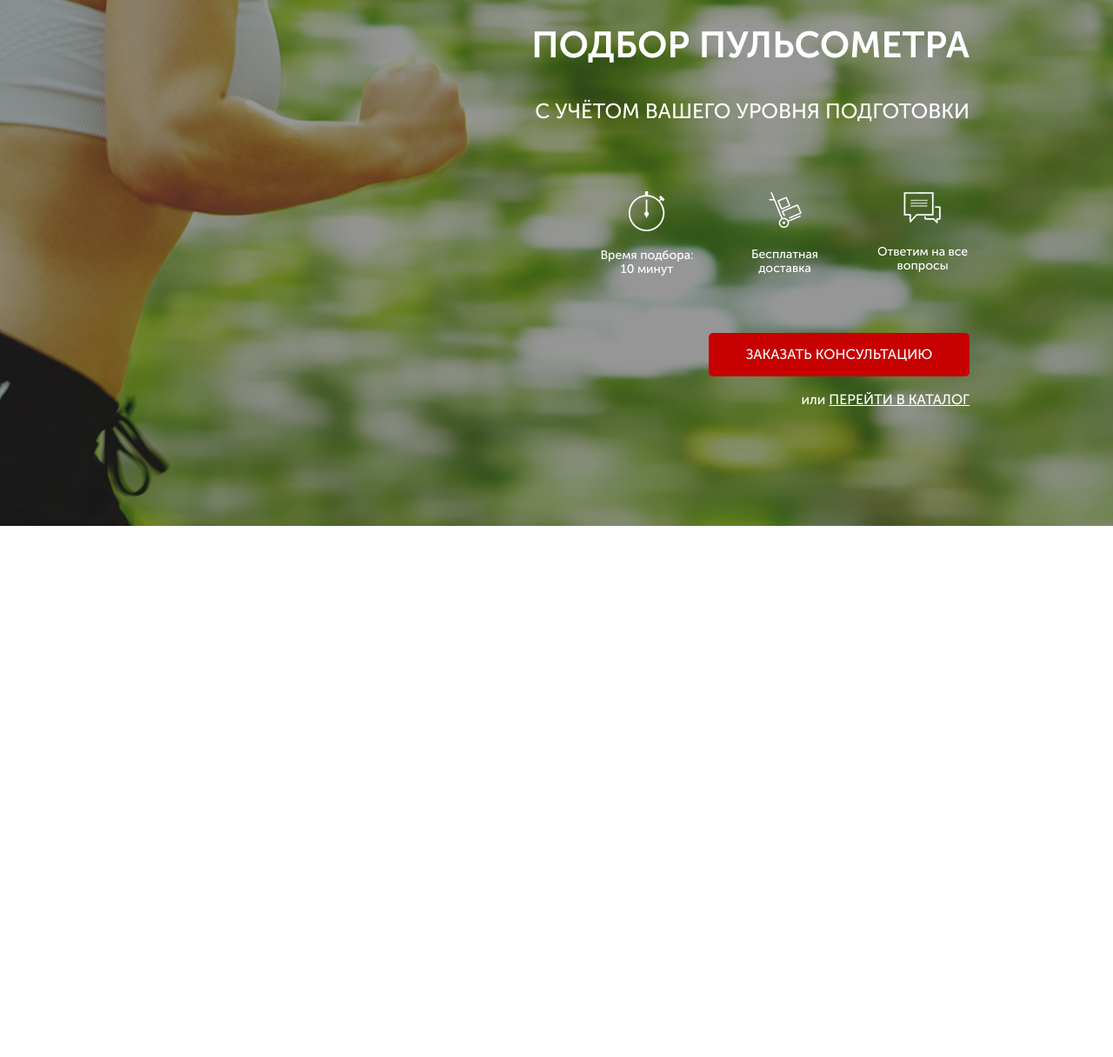
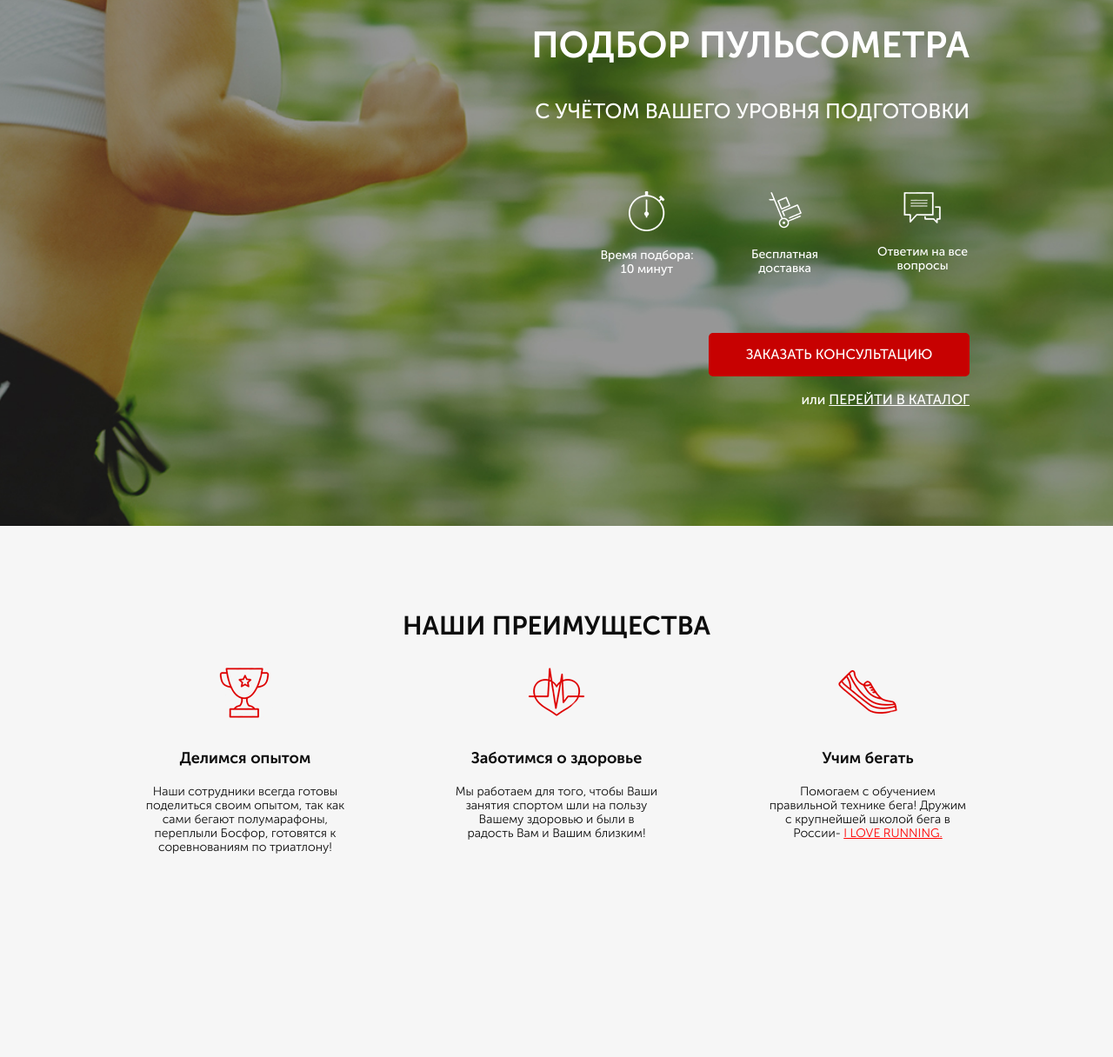
Before and after one commit to ArnMak/Run_smart, a website: page src/index.html in a window 1280 px wide. Shown: the part 159-1375 px from the top of the page at 87% size. Before the commit the page ends 800 px from the top, so only its background shows below. Drawn offline with Linux system fonts and the light colour scheme.

Commit message:
second section

```diff
--- a/src/index.html
+++ b/src/index.html
@@ -55,5 +55,29 @@
             </div>
         </div>
     </div>
+    <div class="advantages">
+        <div class="container">
+            <h2 class="title">наши преимущества</h2>
+            <div class="advantages__wrapper">
+                <div class="advantages__item">
+                    <img src="img/icons/cup.png" alt="cup" class="advantages__icon">
+                    <div class="advantages__subtitle">Делимся опытом</div>
+                    <div class="advantages__descr">Наши сотрудники всегда готовы поделиться своим опытом, так как сами бегают полумарафоны, переплыли Босфор, готовятся к соревнованиям по триатлону!</div>
+                </div>
+                <div class="advantages__item">
+                    <img src="img/icons/heart.png" alt="heart" class="advantages__icon">
+                    <div class="advantages__subtitle">Заботимся о здоровье</div>
+                    <div class="advantages__descr">Мы работаем для того, чтобы Ваши занятия спортом шли на пользу Вашему здоровью и были в радость Вам и Вашим близким!</div>
+                </div>
+                <div class="advantages__item">
+                    <img src="img/icons/shoe.png" alt="shoe" class="advantages__icon">
+                    <div class="advantages__subtitle">Учим бегать</div>
+                    <div class="advantages__descr">Помогаем с обучением правильной технике бега! Дружим с крупнейшей школой бега в России-
+                       <a href="#"> I LOVE RUNNING.</a>
+                    </div>
+                </div>
+            </div>
+        </div>
+    </div>
 </body>
 </html>
--- /dev/null
+++ b/src/sass/blocks/_advantages.scss
@@ -0,0 +1,35 @@
+.advantages{
+    min-height: 473px;
+    padding: 73px 0 65px 0;
+    background:#F6F6F6;
+    &__wrapper{
+        display: flex;
+        justify-content: space-between;
+        align-items: center;
+    }
+    &__item{
+        display: flex;
+        flex-direction: column;
+        align-items: center;
+        min-height: 221px;
+        max-width: 234px;
+    }
+    &__subtitle{
+        margin-top: 35px;
+        font-weight: 700;
+        font-size: 18px;
+        text-align: center;
+        color: #0D0D0D;
+    }
+    &__descr{
+        margin-top: 20px;
+        font-weight: 300;
+        font-size: 14px;
+        text-align: center;
+        color: #0D0D0D;
+        a{
+            color: #ff0000;
+            text-decoration: underline;
+        }
+    }
+}
--- /dev/null
+++ b/src/sass/blocks/_titles.scss
@@ -0,0 +1,7 @@
+.title{
+    font-weight: 700;
+    font-size: 30px;
+    text-transform: uppercase;
+    text-align: center;
+    color: #0D0D0D;
+}
--- a/src/sass/style.scss
+++ b/src/sass/style.scss
@@ -9,3 +9,5 @@
 @import 'blocks/promo';
 @import 'blocks/header';
 @import 'blocks/buttons';
+@import 'blocks/advantages';
+@import 'blocks/titles';
```
Also changed, not shown: src/css/style.min.css.
